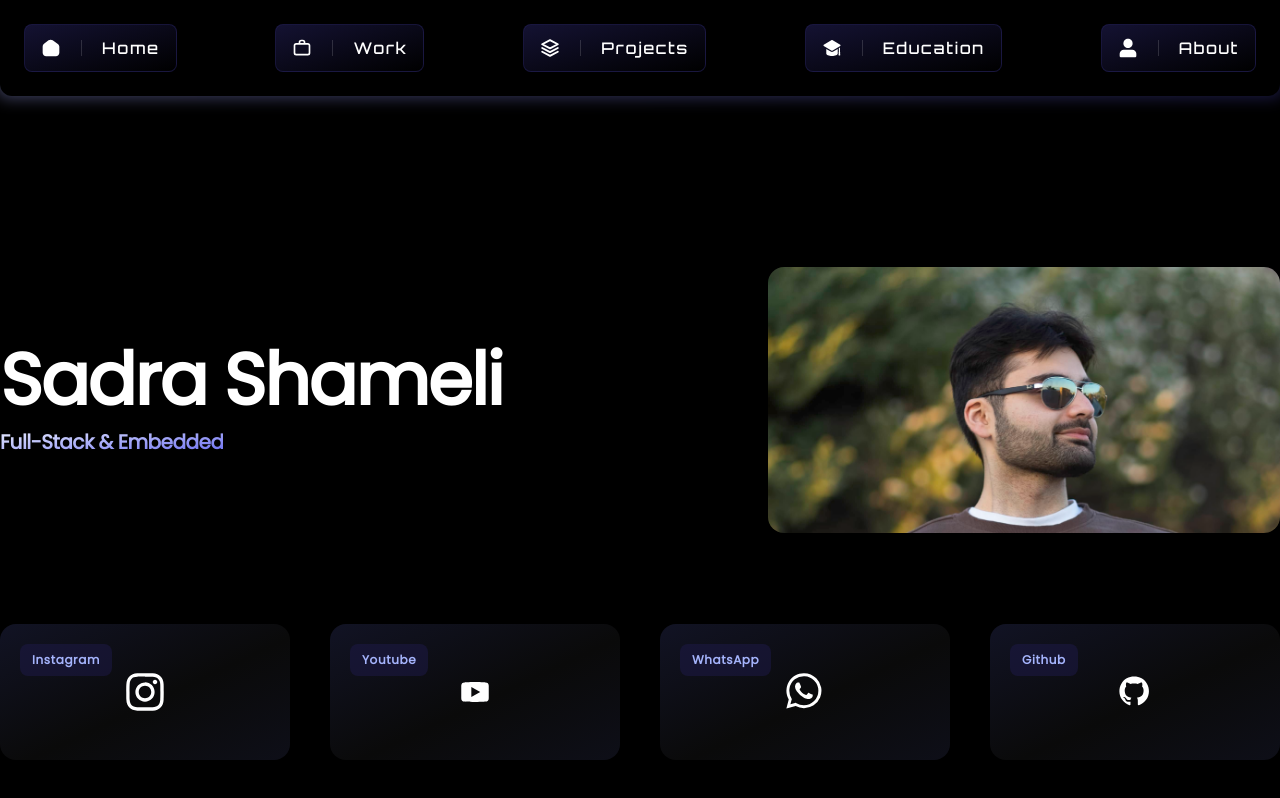
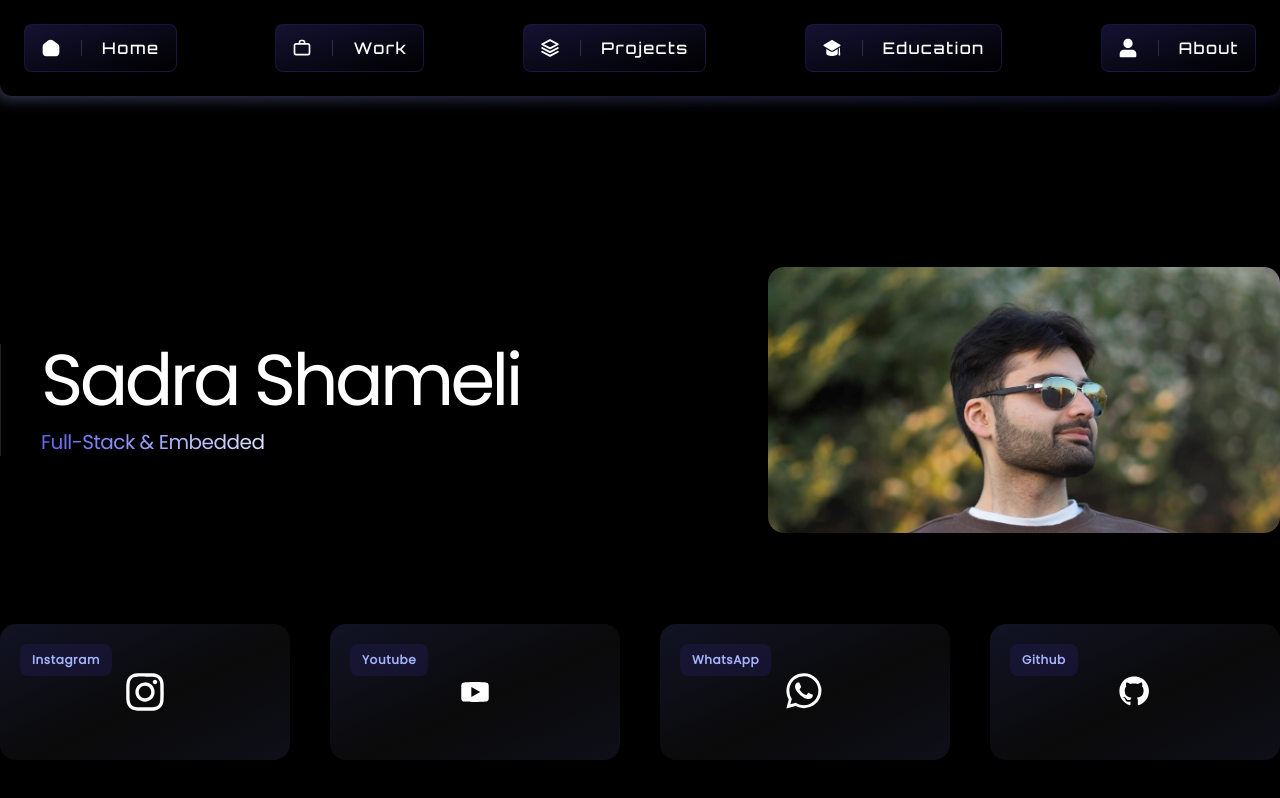
Before and after one commit to SadraShameli/sadra.nl, a Next.js app: page / in a window 1280 px wide. Built offline with nearby package versions, Linux system fonts and the light colour scheme.

Commit message:
added gradient animation

```diff
--- a/src/app/about/page.tsx
+++ b/src/app/about/page.tsx
@@ -13,7 +13,7 @@ export default function AboutPage() {
                     {Resume.keypoints.map((skills, index) => {
                         return (
                             <div key={index}>
-                                <h2 className='bg-gradient-indigo text-2xl font-light tracking-tight max-w-fit'>{skills.title}</h2>
+                                <h2 className='bg-gradient-indigo-anim text-2xl font-light tracking-tight max-w-fit'>{skills.title}</h2>
                                 <p className='mt-3 whitespace-pre-line text-justify tracking-tight'>{skills.summary}</p>
                                 <ul className='mt-3 space-y-3'>
                                     {skills.keywords.map((skill, index) => {
--- a/src/app/components/ResumeSection.tsx
+++ b/src/app/components/ResumeSection.tsx
@@ -21,7 +21,7 @@ export default function ResumeSection({ id, title, sections, img }: { id: string
                                         {section.title}
                                     </Link>
 
-                                    {<span className='bg-gradient-indigo text-base tracking-tight xl:ml-5 xl:border-l xl:pl-5 max-w-fit'>{section.role}</span>}
+                                    {<span className='bg-gradient-indigo-anim text-base tracking-tight xl:ml-5 xl:border-l xl:pl-5 max-w-fit'>{section.role}</span>}
 
                                     <div className='mt-3 grid gap-y-2 text-[#888]'>
                                         {section.location && (
--- a/src/app/page.tsx
+++ b/src/app/page.tsx
@@ -13,9 +13,11 @@ export default function HomePage() {
             </div>
 
             <div className='flex flex-col-reverse justify-between xl:flex-row'>
-                <div className='my-auto mt-10 grid justify-center space-y-3 xl:mt-auto'>
-                    <h1 className='text-center text-4xl font-semibold text-white tracking-tight lg:text-6xl xl:text-7xl'>{Resume.basics.title}</h1>
-                    <span className='bg-gradient-indigo mx-auto max-w-fit text-center text-xl font-semibold xl:mx-0 xl:text-start tracking-tight'>{Resume.basics.role}</span>
+                <div className='my-auto mt-10 grid justify-center space-y-3 xl:mt-auto xl:border-l xl:pl-10'>
+                    <h1 className='text-center text-4xl tracking-tighter text-white lg:text-6xl xl:text-7xl'>{Resume.basics.title}</h1>
+                    <span className='bg-gradient-indigo-anim mx-auto max-w-fit text-center text-xl tracking-tight xl:mx-0 xl:text-start'>
+                        {Resume.basics.role}
+                    </span>
                 </div>
 
                 <Image className='self-center rounded-2xl object-cover sm:max-w-lg xl:mx-0 xl:self-auto' src={ProfilePicture} alt='Profile picture' priority />
--- a/src/styles/components.css
+++ b/src/styles/components.css
@@ -17,14 +17,6 @@
         @apply bg-gradient-to-tl from-[rgba(29,161,242,0.5)-225%] via-[rgba(10,10,10,1)45%] to-[rgba(29,161,242,0.5)225%];
     }
 
-    .bg-gradient-indigo {
-        @apply bg-gradient-to-br from-indigo-50 to-indigo-500 bg-clip-text text-transparent;
-    }
-
-    .bg-gradient-teal {
-        @apply bg-gradient-to-br from-teal-50 to-teal-900 bg-clip-text text-transparent;
-    }
-
     .btn-transition {
         @apply transition-all duration-300;
     }
--- a/src/styles/utilities.css
+++ b/src/styles/utilities.css
@@ -1,11 +1,17 @@
 @tailwind utilities;
 
 @layer utilities {
-    .btn-transition {
-        @apply transition-all duration-300;
+    .bg-gradient-indigo {
+        @apply bg-gradient-to-br from-indigo-50 to-indigo-500 bg-clip-text text-transparent;
     }
 
-    .btn-scale {
-        @apply scale-105;
+    .bg-gradient-indigo-anim {
+        background: linear-gradient(to right, theme('colors.indigo.500'), theme('colors.indigo.100'), theme('colors.indigo.500'), theme('colors.indigo.100'));
+        background-size: 300% 300%;
+        @apply animate-gradient bg-clip-text text-transparent;
+    }
+
+    .bg-gradient-teal {
+        @apply bg-gradient-to-br from-teal-50 to-teal-900 bg-clip-text text-transparent;
     }
 }
--- a/tailwind.config.ts
+++ b/tailwind.config.ts
@@ -1,5 +1,5 @@
 import { type Config } from 'tailwindcss';
-import { fontFamily } from 'tailwindcss/defaultTheme';
+import { backgroundPosition, fontFamily } from 'tailwindcss/defaultTheme';
 
 export default {
     content: ['./src/**/*.tsx'],
@@ -27,6 +27,15 @@ export default {
             borderColor: {
                 DEFAULT: 'rgb(35,35,35)',
             },
+            keyframes: {
+                gradient: {
+                    'O%': { backgroundPosition: '0% 50%' },
+                    '100%': { backgroundPosition: '100% 50%' },
+                },
+            },
+            animation: {
+                gradient: 'gradient 6s ease-out infinite',
+            },
         },
     },
     plugins: [require('@tailwindcss/typography')],
```
